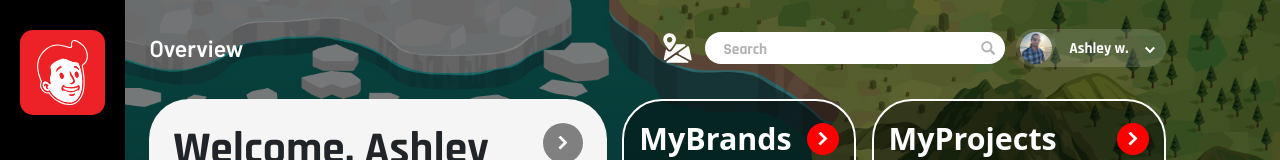
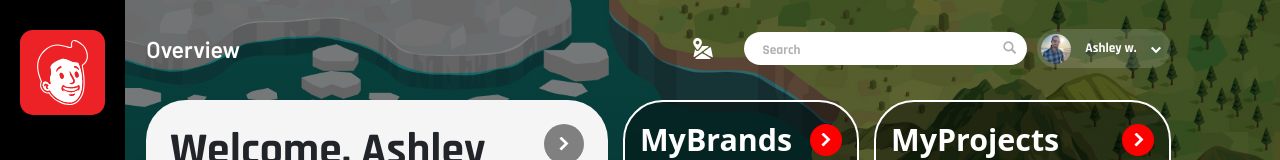
Before and after one commit to Brahmasura/mmpTest, a React (Vite) app: page / in a window 1280 px wide. Shown: the top 160 px of the page. Built offline with nearby package versions, Linux system fonts and the light colour scheme.

Commit message:
05-14-2024 navbar pixel perfect

```diff
--- a/src/App.module.scss
+++ b/src/App.module.scss
@@ -12,9 +12,9 @@
     margin-left:121px;
     // padding-right:160px;
     // padding-top:39px;
-    padding-right: 8.893vw;
-    padding-left: 2.223vw;
-    padding-top: 3.62vh;
+    padding-right: 8.48958333vw;
+    padding-left: 1.979166vw;
+    padding-top: 3.6111111vh;
     // padding-bottom: 7.1vh;
     background-image:linear-gradient( rgba(0,0,0,0.5) 100%, transparent), url("./assets/Map\ design\ Simple\ Without\ building-01.jpg");
     background-position: center;
--- a/src/components/Navbar/navbar.module.scss
+++ b/src/components/Navbar/navbar.module.scss
@@ -1,17 +1,14 @@
 .navbar {
   position: relative;
-  // z-index: 1;
-  // height: 10vh;
-  // border: 1px solid red;
   display: flex;
   justify-content: space-between;
   align-items: center;
 
   p {
     margin-bottom: 0;
-    color: var(--text-text-invert, #fffdfc);
+    color: #fffdfc;
     font-family: "Rajdhani", sans-serif;
-    font-size: 32px;
+    font-size: 1.6666666vw;
     font-style: normal;
     font-weight: 700;
     line-height: normal;
@@ -35,8 +32,10 @@
     align-items: center;
 
     .navMap {
-      width: 2.25vw;
-      height: 2.28vw;
+      // width: 2.25vw;
+      // height: 2.28vw;
+      width: 1.588541666vw;
+      height: auto;
       filter: invert(1);
       cursor: pointer;
     }
@@ -45,18 +44,18 @@
       position: relative;
 
       input {
-        margin-left: 1.05vw;
-        margin-right: 0.83vw;
+        margin-left: 2.396875vw;
+        margin-right: 00.78125vw;
         border: none;
-        width: 23.476vw;
-        height: 2.5vw;
+        width: 22.0833333vw;
+        height: 4.1666666vh;
         border-radius: 100px;
         padding-inline: 1.45vw;
 
         &::placeholder {
           color: var(--text-text-complementary, #b2b2b2);
           font-family: Rajdhani;
-          font-size: 1.2vw;
+          font-size: 1.0416666vw;
           font-style: normal;
           font-weight: 700;
           line-height: normal;
@@ -64,7 +63,7 @@
       }
 
       img {
-        width: 1.09vw;
+        width: 1.02135416vw;
         position: absolute;
         top: 0.7vw;
         right: 1.62vw;
@@ -77,25 +76,23 @@
       align-items: center;
       border-radius: 100px;
       background: linear-gradient(rgba(256, 256, 256, 0.14) 100%, transparent);
-      // padding: 3px 6px 3px 3px;
-      padding: 0.22vw 0.84vw 0.22vw 0.333vw;
-      width: 11.727vw;
-      height: 2.979vw;
+      padding: 0.37037vh 0.78125vw 0.37037vh 0.3125vw ;
+      width: 10.520833333vw;
+      height:4.9074074vh;
+      // height: 2.979vw;
       position: relative;
       cursor: pointer;
 
       .ashley {
-        width: 2.5vw;
+        width: 2.34375vw ;
         height: auto;
         border-radius: 23px;
       }
 
       p {
-        // font-size: 1.1vw;
-        // font-weight: 500;
-        color: var(--text-text-white, #fffdfc);
+        color: #fffdfc;
         font-family: "Rajdhani", sans-serif;
-        font-size: 1.2vw;
+        font-size: 1.0416666vw;
         font-style: normal;
         font-weight: 700;
         line-height: normal;
@@ -131,7 +128,7 @@
       border-radius: 34px;
 
       p {
-        font-family:"Rajdhani", sans-serif;
+        font-family: "Rajdhani", sans-serif;
         color: white;
         // font-size: 1.1vw;
         // margin-bottom: 0.5vh;
@@ -149,22 +146,9 @@
         p {
           color: red;
           text-align: start;
-          margin-bottom:0;
+          margin-bottom: 0;
         }
       }
     }
-
-    // .profileDiv::before {
-    //   content: "";
-    //   position: absolute;
-    //   top: 0;
-    //   left: 0;
-    //   width: 100%;
-    //   height: 100%;
-    //   backdrop-filter: blur(3.4px);
-    //   background-color: rgba(255, 255, 255, 0.1);
-    //   z-index: -1; /* Make sure the overlay is behind the content */
-    //   border-radius: 17px;
-    // }
   }
 }
```
